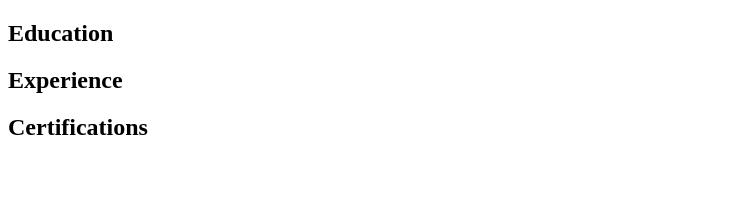
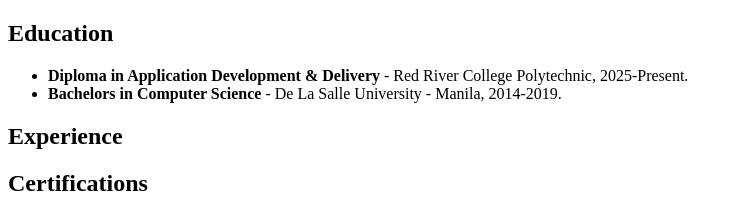
Before and after one commit to allnats/comp-2230-assignment-01, a plain HTML site: page index.html in a window 1280 px wide. Shown: the part 2716-2933 px from the top of the page, without its empty margins (0-743 px from the left). Before the commit the page ends 2877 px from the top, so only its background shows below. Drawn offline with Linux system fonts and the light colour scheme.

Commit message:
feat: add content in education section

```diff
--- a/index.html
+++ b/index.html
@@ -85,6 +85,16 @@
       </section>
       <section class="education">
         <h2>Education</h2>
+        <ul>
+          <li>
+            <strong>Diploma in Application Development & Delivery</strong>
+            &dash; Red River College Polytechnic, 2025-Present.
+          </li>
+          <li>
+            <strong>Bachelors in Computer Science</strong>
+            &dash; De La Salle University - Manila, 2014-2019.
+          </li>
+        </ul>
       </section>
       <section>
         <h2>Experience</h2>
```
